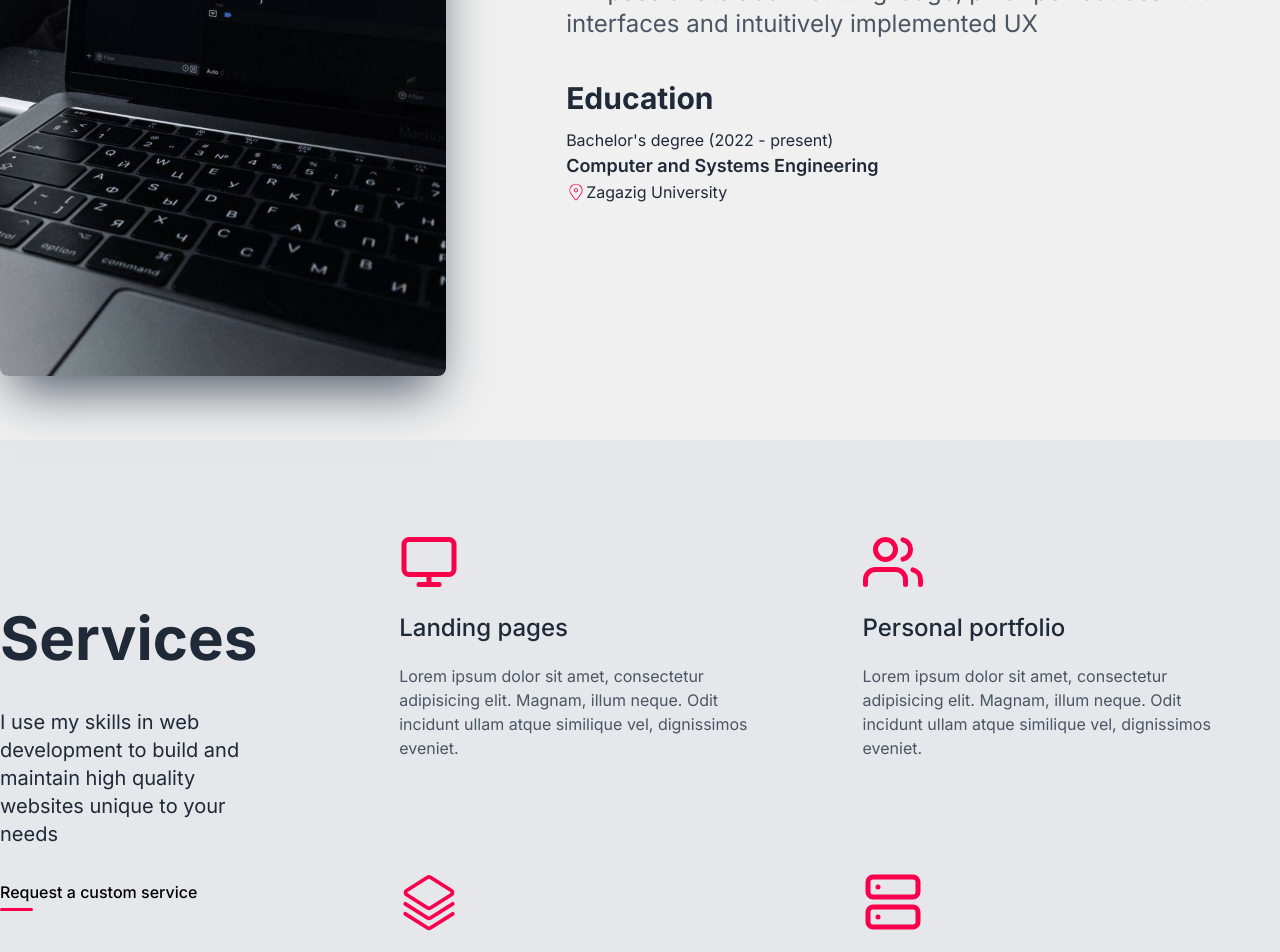
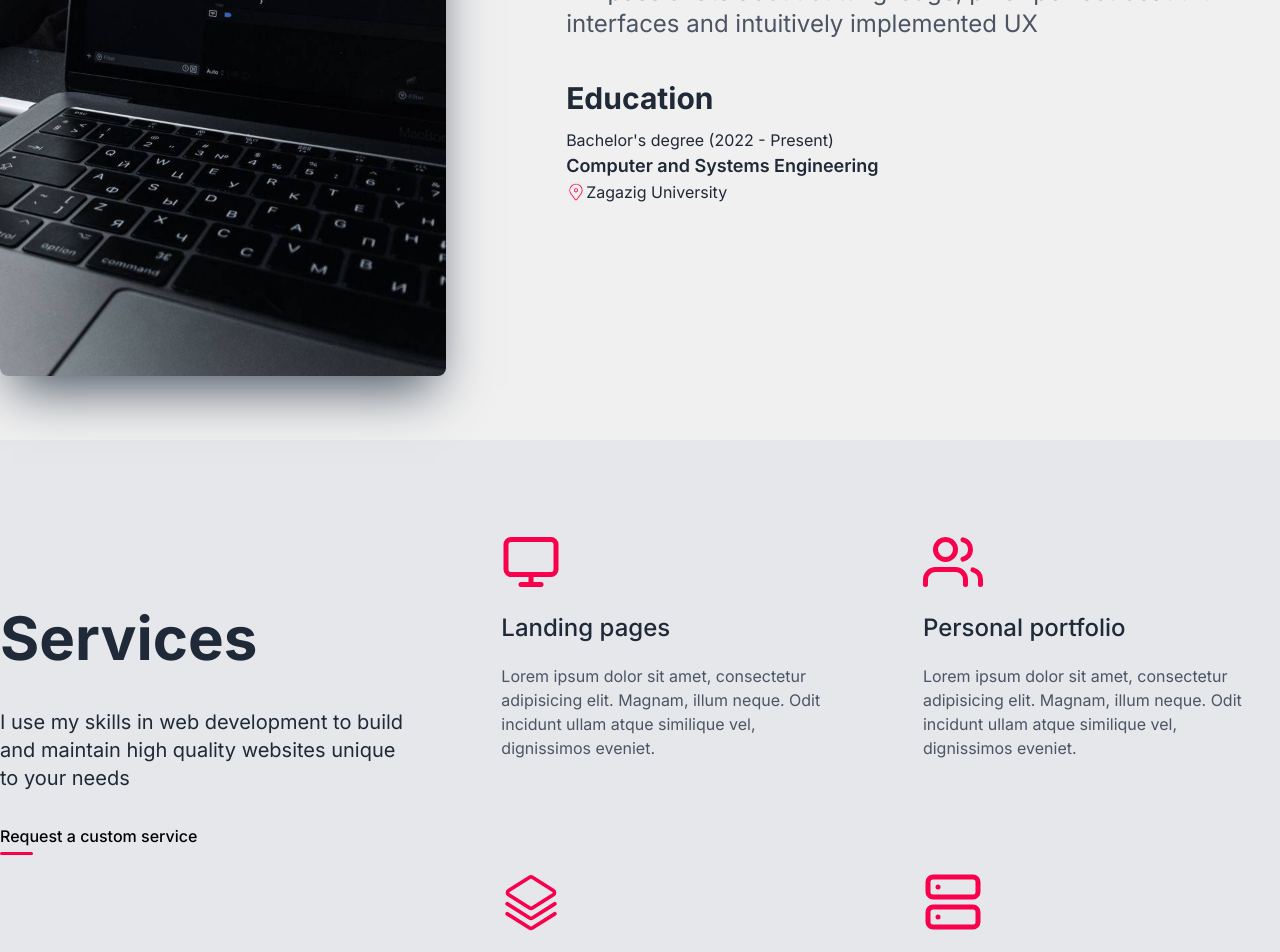
Before and after one commit to Muhamedsafwat/my-portfolio, a Next.js app: page / in a window 1280 px wide. Shown: the part 1240-2192 px from the top of the page. Built offline with nearby package versions, Linux system fonts and the light colour scheme.

Commit message:
minor modifications

```diff
--- a/src/app/globals.css
+++ b/src/app/globals.css
@@ -1,22 +1,6 @@
 @tailwind base;
 @tailwind components;
 @tailwind utilities;
-
-:root {
-  --foreground-rgb: 0, 0, 0;
-  --background-start-rgb: 214, 219, 220;
-  --background-end-rgb: 255, 255, 255;
-}
-
-body {
-  color: rgb(var(--foreground-rgb));
-  background: linear-gradient(
-      to bottom,
-      transparent,
-      rgb(var(--background-end-rgb))
-    )
-    rgb(var(--background-start-rgb));
-}
 
 ::-webkit-scrollbar {
   width: 8px;
--- a/src/components/NavBar.jsx
+++ b/src/components/NavBar.jsx
@@ -21,10 +21,11 @@ const NavBar = () => {
           {links.map((item, index) => (
             <Link
               href={item.url}
-              className="hover:text-main cursor-pointer duration-300"
+              className="hover:text-main cursor-pointer duration-300 relative group"
               key={index}
             >
               {item.title}
+              <div className="w-full absolute bottom-2 h-[3px] bg-main rounded-md opacity-0 group-hover:bottom-[-3px] group-hover:opacity-80 duration-300" />
             </Link>
           ))}
         </nav>
@@ -63,8 +64,8 @@ const NavBar = () => {
 
 const links = [
   { title: "Home", url: "/" },
+  { title: "About", url: "/#about" },
   { title: "Services", url: "/#services" },
-  { title: "About", url: "/#about" },
   { title: "Portfolio", url: "/#portfolio" },
   { title: "Contact", url: "/#contact" },
 ];
--- a/src/sections/About.jsx
+++ b/src/sections/About.jsx
@@ -29,7 +29,7 @@ const About = () => {
           </p>
           <div>
             <h3 className="text-3xl font-bold mt-10 mb-3">Education</h3>
-            <p>Bachelor's degree (2022 - present)</p>
+            <p>Bachelor's degree (2022 - Present)</p>
             <p className="text-lg font-semibold">
               Computer and Systems Engineering
             </p>
--- a/src/sections/Hero.jsx
+++ b/src/sections/Hero.jsx
@@ -16,7 +16,7 @@ const Hero = () => {
             I turn coffee into code!
           </p>
           <Link href="#about">
-            <button className="py-4 px-8 group hover:pb-8 relative text-gray-300 border-2 border-gray-300 text-lg duration-300 font-semibold rounded-md mt-10 hover:bg-main hover:text-white hover:border-main hover:translate-y-[-5px] ">
+            <button className="py-4 px-8 group hover:pb-8 relative text-gray-300 border-2 border-gray-300 text-lg duration-300 font-semibold rounded-md mt-10 hover:bg-main hover:text-white hover:border-main ">
               About Me
               <IoChevronDownOutline
                 size={27}
--- a/src/sections/Services.jsx
+++ b/src/sections/Services.jsx
@@ -7,7 +7,7 @@ import { FiUsers, FiMonitor, FiServer } from "react-icons/fi";
 const Services = () => {
   return (
     <section id="services" className="bg-gray-200">
-      <div className="h-screen max-w-7xl mx-auto pt-10 pb-20 flex gap-24">
+      <div className="h-screen max-w-7xl mx-auto pt-10 pb-20 flex gap-16">
         <div className="basis-1/3 mt-32">
           <h2 className="text-6xl font-bold mb-10">Services</h2>
           <p className="text-xl ">
@@ -21,15 +21,15 @@ const Services = () => {
             <div className="w-1/6 h-[3px] mt-1 duration-300 group-hover:w-full rounded-md bg-main" />
           </Link>
         </div>
-        <div className="flex flex-wrap justify-around">
+        <div className="flex flex-wrap justify-between basis-2/3">
           {services.map((item, index) => (
             <div
               key={index}
-              className="basis-[47%] p-8 flex flex-col gap-5 hover:bg-main hover:translate-y-[-10px] mt-5 duration-300 rounded-xl group "
+              className="basis-[48%] p-8 flex flex-col gap-5 hover:bg-main hover:translate-y-[-10px] mt-5 duration-300 rounded-xl group cursor-pointer "
             >
-              <di className="text-main group-hover:text-white duration-300">
+              <div className="text-main group-hover:text-white duration-300">
                 {item.icon}
-              </di>
+              </div>
               <h3 className="text-2xl font-medium group-hover:text-white">
                 {item.title}
               </h3>
```
